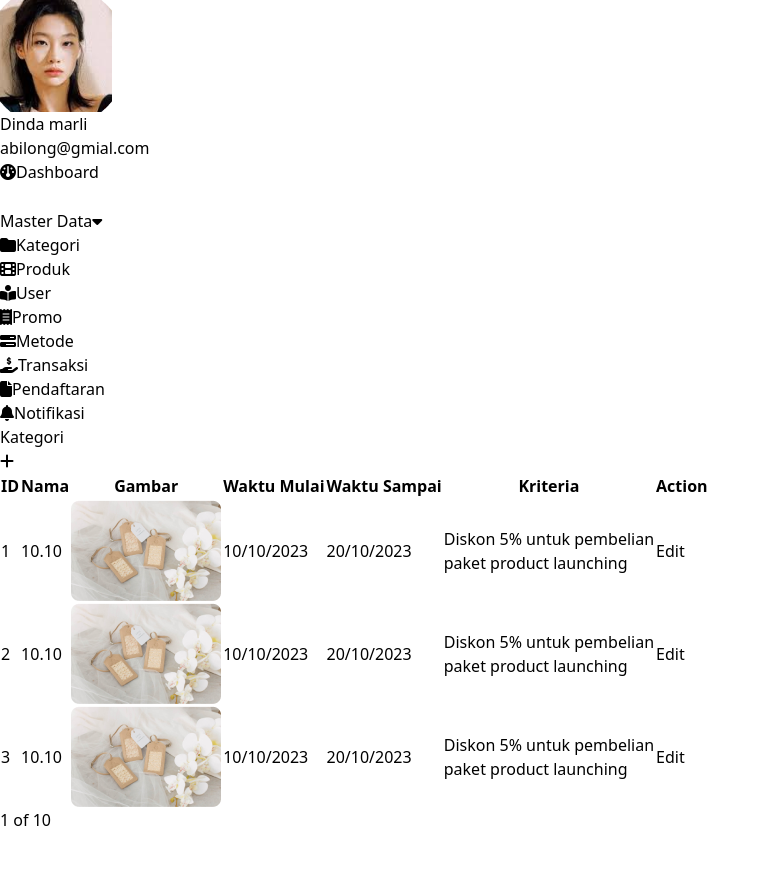
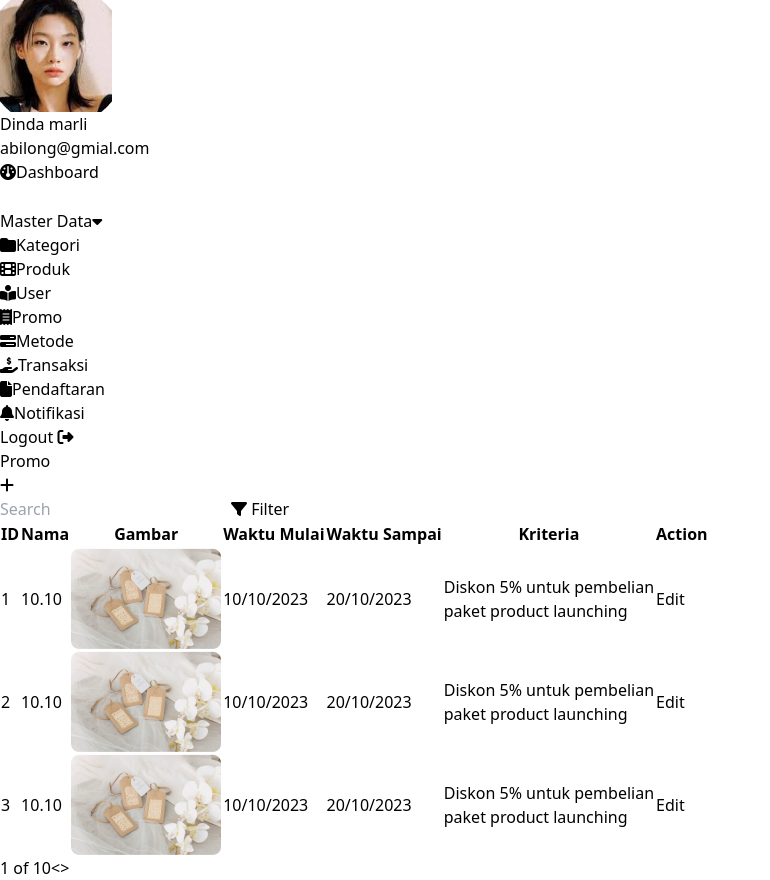
Before and after one commit to Lumos-IL-Massive-Project/lapak-event-admin-front-end, a React (Vite) app: page /admin/Promo in a window 1280 px wide. Shown: the whole page, without its empty margins (0-770 px from the left). Before the commit the page ends 832 px from the top, so only its background shows below. Built offline with nearby package versions, Linux system fonts and the light colour scheme.

Commit message:
New Update

```diff
--- a/src/pages/Admin/MasterData/Kategori/Kategori.jsx
+++ b/src/pages/Admin/MasterData/Kategori/Kategori.jsx
@@ -8,7 +8,7 @@ const Kategori = () => {
       <div className="flex flex-row ">
         <SideBar />
         <div className="bg-slate-950 w-full bg-white">
-          <Navbar />
+        <Navbar />
           <main className="container mx-auto bg-white p-8">
             <section className="mb-5">
               <h2 className="text-3xl font-bold text-[#7A51E3]">Kategori</h2>
@@ -22,18 +22,19 @@ const Kategori = () => {
                   </div>
 
                   <div className="float-right">
-                    <input
+                  <input
                       type="search"
                       placeholder="Search"
                       name="username"
                       id="username"
                       autocomplete="off"
-                      className="rounded-md border border-[#7A51E3] py-1.5 pl-3 text-[#7A51E3] placeholder:text-[#7A51E3] focus:ring-2 focus:ring-inset focus:ring-indigo-600 sm:text-sm sm:leading-6 w-50 mr-2"
+                      className="rounded-md border border-[#7A51E3] py-1.5 pl-3 text-[#7A51E3] placeholder:text-[#7A51E3] focus:ring-2 focus:ring-inset focus:ring-[#7A51E3] sm:text-sm sm:leading-6 w-50 mr-2"
                     />
 
                     <button
                       type="button"
-                      className="text-white bg-[#7A51E3] border focus:outline-none hover:bg-indigo-600 focus:ring-4 focus:ring-gray-200 font-medium rounded-lg text-sm px-4 py-2.5 me-2 mb-2 [#7A51E3]:bg-[#7A51E3] dark:text-white dark:border-gray-600 dark:hover:bg-gray-700 dark:focus:ring-gray-700">
+                      className="text-white bg-[#7A51E3] border focus:outline-none hover:bg-[#7A51E3] focus:ring-4 focus:ring-[#7A51E3] font-medium rounded-lg text-sm px-4 py-2.5 me-2 mb-2 [#7A51E3]:bg-[#7A51E3] dark:text-white [#7A51E3]:border-[#7A51E3] [#7A51E3]:hover:bg-[#7A51E3] dark:focus:ring-[#7A51E3]"
+                    >
                       <i class="fa-solid fa-filter mr-2"></i> Filter
                     </button>
                   </div>
--- a/src/pages/Admin/MasterData/Promo/promo.jsx
+++ b/src/pages/Admin/MasterData/Promo/promo.jsx
@@ -1,31 +1,68 @@
 import React from "react";
 import SideBar from "../../../../components/SideBar";
 import voucher from "../../../../img/voucher.png";
+import Navbar from "../../../../components/Navbar";
 
 const Promo = () => {
   return (
-    <div className="bg-[#eef1f3]">
+    <div className="bg-[#DDE5E9]">
       <div className="flex flex-row ">
         <SideBar />
-        <div className="w-full">
+        <div className="bg-slate-950 w-full bg-white">
+          <Navbar />
+          <main className="container mx-auto bg-white p-8">
             <section className="mb-5">
-              <h2 className="text-3xl font-bold text-[#7A51E3]">Kategori</h2>
+              <h2 className="text-3xl font-bold text-[#7A51E3]">Promo</h2>
             </section>
-          <div className="flex justify-center items-center h-screen p-5">
-            <div className="mx-auto py-10 bg-white text-white rounded-2xl shadow-lg">
-              <div className="bg-indigo-600 w-7 text-center rounded-sm inline-block mt-2.5">
+
+            <section>
+              <div className="relative shadow-md sm:rounded-lg border overflow-hidden">
+                <div className="mb-4 p-3">
+                  <div className="bg-[#7A51E3] w-7 text-center rounded-sm inline-block mt-2.5">
                     <i class="fa-solid fa-plus text-white"></i>
                   </div>
+
+                  <div className="float-right">
+                    <input
+                      type="search"
+                      placeholder="Search"
+                      name="username"
+                      id="username"
+                      autocomplete="off"
+                      className="rounded-md border border-[#7A51E3] py-1.5 pl-3 text-[#7A51E3] placeholder:text-[#7A51E3] focus:ring-2 focus:ring-inset focus:ring-[#7A51E3] sm:text-sm sm:leading-6 w-50 mr-2"
+                    />
+
+                    <button
+                      type="button"
+                      className="text-white bg-[#7A51E3] border focus:outline-none hover:bg-[#7A51E3] focus:ring-4 focus:ring-[#7A51E3] font-medium rounded-lg text-sm px-4 py-2.5 me-2 mb-2 [#7A51E3]:bg-[#7A51E3] [#7A51E3]:text-white [#7A51E3]:border-[#7A51E3] dark:hover:bg-[#7A51E3] [#7A51E3]:focus:ring-[#7A51E3]"
+                    >
+                      <i class="fa-solid fa-filter mr-2"></i> Filter
+                    </button>
+                  </div>
+                </div>
+
                 <table className="main-w-full border-gray-300 shadow-md">
                   <thead>
-                  <tr>
+                    <tr className="text-white">
                       <th className="py-2 px-5 border-b bg-violet-800">ID</th>
-                    <th className="py-2 px-10 border-b bg-violet-800">Nama</th>
-                    <th className="py-2 px-10 border-b bg-violet-800">Gambar</th>
-                    <th className="py-2 px-10 border-b bg-violet-800">Waktu Mulai</th>
-                    <th className="py-2 px-10 border-b bg-violet-800">Waktu Sampai</th>
-                    <th className="py-2 px-10 border-b bg-violet-800">Kriteria</th>
-                    <th className="py-2 px-10 border-b bg-violet-800">Action</th>
+                      <th className="py-2 px-10 border-b bg-violet-800">
+                        Nama
+                      </th>
+                      <th className="py-2 px-10 border-b bg-violet-800">
+                        Gambar
+                      </th>
+                      <th className="py-2 px-10 border-b bg-violet-800">
+                        Waktu Mulai
+                      </th>
+                      <th className="py-2 px-10 border-b bg-violet-800">
+                        Waktu Sampai
+                      </th>
+                      <th className="py-2 px-10 border-b bg-violet-800">
+                        Kriteria
+                      </th>
+                      <th className="py-2 px-10 border-b bg-violet-800">
+                        Action
+                      </th>
                     </tr>
                   </thead>
                   <tbody>
@@ -35,10 +72,19 @@ const Promo = () => {
                       <td className="py-2 px-10 border-b text-black">
                         <img src={voucher} />
                       </td>
-                    <td className="py-2 px-10 border-b text-black text-center">10/10/2023</td>
-                    <td className="py-2 px-10 border-b text-black text-center">20/10/2023</td>
-                    <td className="py-2 px-10 border-b text-black">Diskon 5% untuk pembelian <br />paket product launching</td>
-                    <td className="py-2 px-10 border-b text-violet-800 text-center">Edit</td>
+                      <td className="py-2 px-10 border-b text-black text-center">
+                        10/10/2023
+                      </td>
+                      <td className="py-2 px-10 border-b text-black text-center">
+                        20/10/2023
+                      </td>
+                      <td className="py-2 px-10 border-b text-black">
+                        Diskon 5% untuk pembelian <br />
+                        paket product launching
+                      </td>
+                      <td className="py-2 px-10 border-b text-violet-800 text-center">
+                        Edit
+                      </td>
                     </tr>
                   </tbody>
                   <tbody>
@@ -48,10 +94,19 @@ const Promo = () => {
                       <td className="py-2 px-10 border-b text-black">
                         <img src={voucher} />
                       </td>
-                    <td className="py-2 px-10 border-b text-black text-center">10/10/2023</td>
-                    <td className="py-2 px-10 border-b text-black text-center">20/10/2023</td>
-                    <td className="py-2 px-10 border-b text-black">Diskon 5% untuk pembelian <br />paket product launching</td>
-                    <td className="py-2 px-10 border-b text-violet-800 text-center">Edit</td>
+                      <td className="py-2 px-10 border-b text-black text-center">
+                        10/10/2023
+                      </td>
+                      <td className="py-2 px-10 border-b text-black text-center">
+                        20/10/2023
+                      </td>
+                      <td className="py-2 px-10 border-b text-black">
+                        Diskon 5% untuk pembelian <br />
+                        paket product launching
+                      </td>
+                      <td className="py-2 px-10 border-b text-violet-800 text-center">
+                        Edit
+                      </td>
                     </tr>
                   </tbody>
                   <tbody>
@@ -61,18 +116,34 @@ const Promo = () => {
                       <td className="py-2 px-10 border-b text-black">
                         <img src={voucher} />
                       </td>
-                    <td className="py-2 px-10 border-b text-black text-center">10/10/2023</td>
-                    <td className="py-2 px-10 border-b text-black text-center">20/10/2023</td>
-                    <td className="py-2 px-10 border-b text-black">Diskon 5% untuk pembelian <br />paket product launching</td>
-                    <td className="py-2 px-10 border-b text-violet-800 text-center">Edit</td>
+                      <td className="py-2 px-10 border-b text-black text-center">
+                        10/10/2023
+                      </td>
+                      <td className="py-2 px-10 border-b text-black text-center">
+                        20/10/2023
+                      </td>
+                      <td className="py-2 px-10 border-b text-black">
+                        Diskon 5% untuk pembelian <br />
+                        paket product launching
+                      </td>
+                      <td className="py-2 px-10 border-b text-violet-800 text-center">
+                        Edit
+                      </td>
                     </tr>
                   </tbody>
                 </table>
-              <div className="text-black">
-                  <p>1 of 10</p>
+                <div className="my-5 float-right">
+                  <span className="mr-14">1 of 10</span>
+                  <span className="mr-20">
+                    <a href="#">&lt;</a>
+                  </span>
+                  <span className="mr-5">
+                    <a href="#">&gt;</a>
+                  </span>
                 </div>
               </div>
-          </div>
+            </section>
+          </main>
         </div>
       </div>
     </div>
```
Lines whose indentation alone changed are shown as unchanged.
